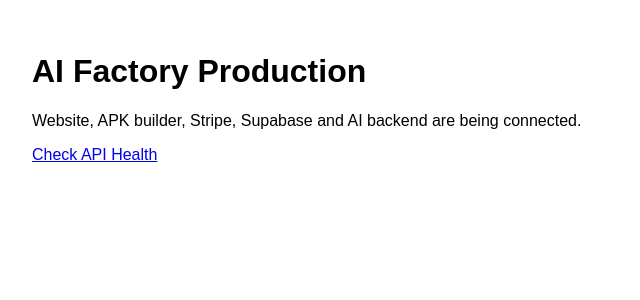
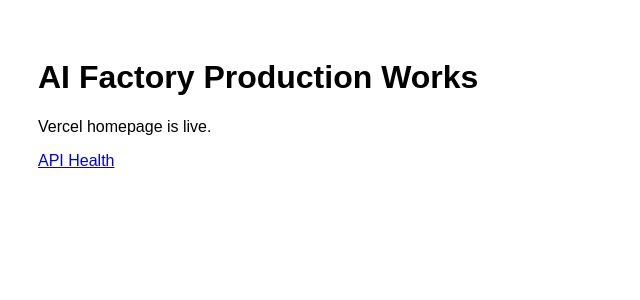
Before and after one commit to aili1234/ai-factory-apk, a Next.js app: page / in a window 1280 px wide. Shown: the top 300 px of the page, without its empty margins (0-640 px from the left). Built offline with nearby package versions, Linux system fonts and the light colour scheme.

Commit message:
Repair Vercel homepage 404

```diff
--- a/app/layout.tsx
+++ b/app/layout.tsx
@@ -1,8 +1,4 @@
-export default function RootLayout({
-  children,
-}: {
-  children: React.ReactNode
-}) {
+export default function RootLayout({ children }) {
   return (
     <html>
       <body>{children}</body>
--- a/app/page.tsx
+++ b/app/page.tsx
@@ -1,9 +1,9 @@
 export default function Home() {
   return (
-    <main style={{fontFamily:"Arial",padding:24}}>
-      <h1>AI Factory Production</h1>
-      <p>Website, APK builder, Stripe, Supabase and AI backend are being connected.</p>
-      <a href="/api/health">Check API Health</a>
+    <main style={{fontFamily:"Arial",padding:"30px"}}>
+      <h1>AI Factory Production Works</h1>
+      <p>Vercel homepage is live.</p>
+      <a href="/api/health">API Health</a>
     </main>
   );
 }
```
